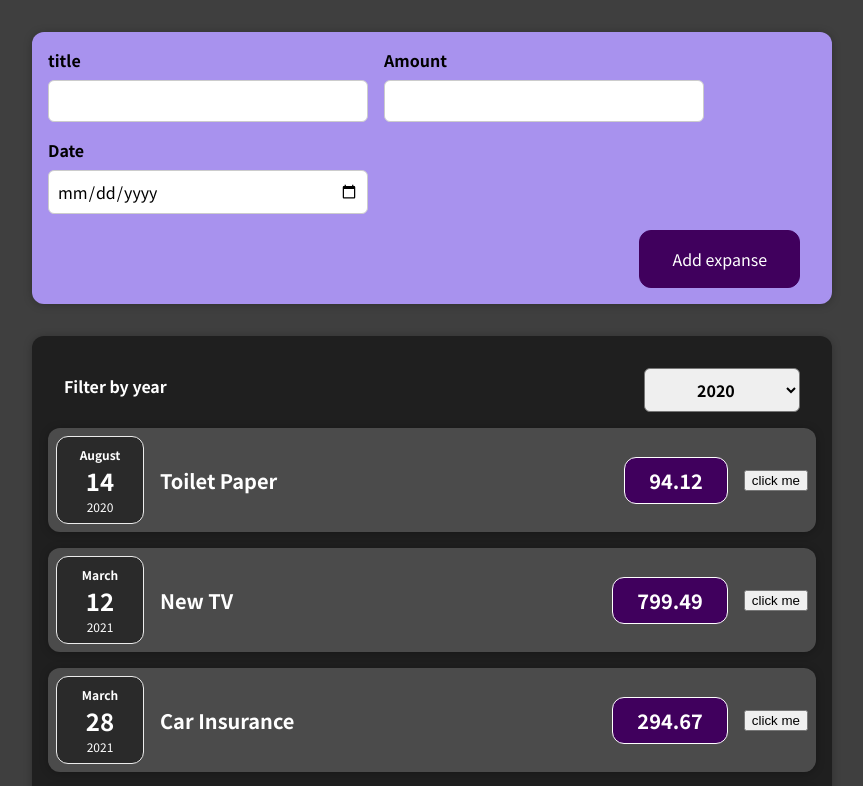
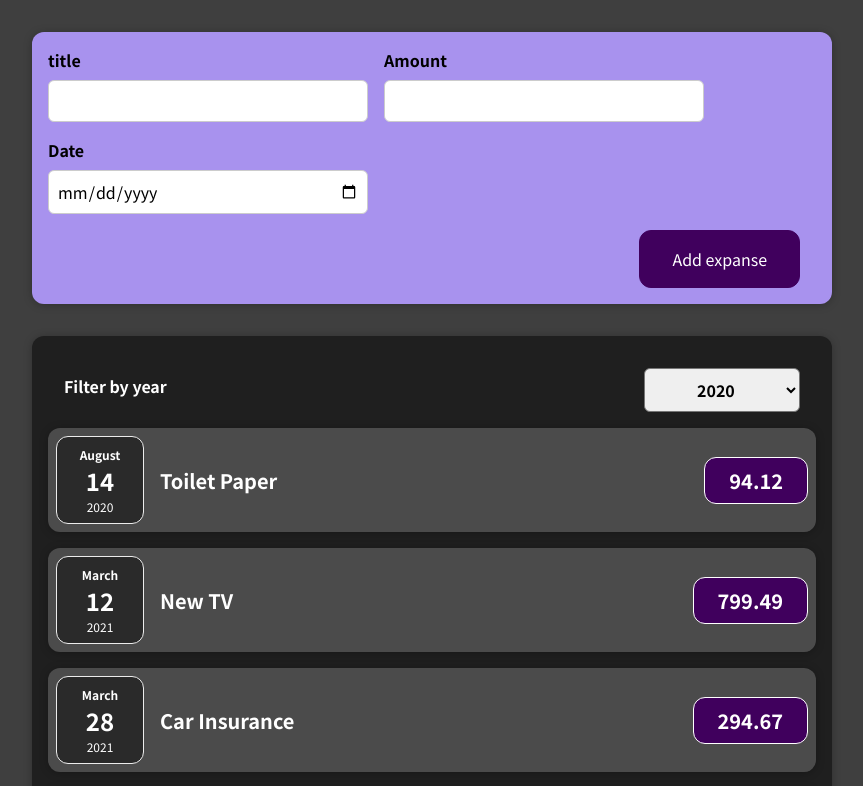
Before and after one commit to dibaaamir/React-project-1, a React (Create React App) app: page / in a window 1280 px wide. Shown: the top 786 px of the page, without its empty margins (208-1071 px from the left). Built offline with nearby package versions, Linux system fonts and the light colour scheme.

Commit message:
[RENDER] list

```diff
--- a/src/App.js
+++ b/src/App.js
@@ -1,8 +1,7 @@
 import ExpenseItemList from './components/ExpenseItemList/ExpenseItemList';
 import NewExpense from './components/NewExpense/NewExpense';
-
-function App() {
-  const expenses = [
+import { useState } from 'react';
+const DUMMY_EXPENSES = [
   {
     id: 'e1',
     title: 'Toilet Paper',
@@ -23,14 +22,17 @@ function App() {
     date: new Date(2021, 5, 12),
   },
 ];
+function App() {
+  const [expenses, setExpenses] = useState(DUMMY_EXPENSES);
+
   const addNewExpenseHandler = (expense) => {
-    console.log('in App.js');
-    console.log(expense);
+    setExpenses([expense, ...expenses]);
+    console.log(expenses);
   };
   return (
     <div>
       <NewExpense addNewExpence={addNewExpenseHandler} />
-      <ExpenseItemList expenses={expenses} />
+      <ExpenseItemList items={expenses} />
     </div>
   );
 }
--- a/src/components/ExpenseItem/ExpenseItem.js
+++ b/src/components/ExpenseItem/ExpenseItem.js
@@ -1,23 +1,15 @@
-import "./ExpenseItem.css";
-import "./components/ExpenseDate/ExpenseDate";
-import ExpenseDate from "./components/ExpenseDate/ExpenseDate";
-import Card from "../card/Card";
-import { useState } from "react";
+import './ExpenseItem.css';
+import './components/ExpenseDate/ExpenseDate';
+import ExpenseDate from './components/ExpenseDate/ExpenseDate';
+import Card from '../card/Card';
 
 function ExpenseItem(props) {
-  const [Title, setTitle] = useState(props.title);
-
-  const clickHandler = () => {
-    setTitle("changed");
-  };
-
   return (
     <Card className="expense-item">
       <ExpenseDate date={props.date} />
       <div className="expense-item__description">
-        <h2>{Title}</h2>
+        <h2>{props.title}</h2>
         <div className="expense-item__price">{props.amount}</div>
-        <button onClick={clickHandler}>click me</button>
       </div>
     </Card>
   );
--- a/src/components/ExpenseItemList/ExpenseItemList.js
+++ b/src/components/ExpenseItemList/ExpenseItemList.js
@@ -4,9 +4,6 @@ import Card from '../card/Card';
 import ExpenseFilter from '../ExpenseFilter/ExpenseFilter';
 import { useState } from 'react';
 function ExpenseItemList(props) {
-  const listItems = props.expenses.map((el) => (
-    <ExpenseItem title={el.title} amount={el.amount} date={el.date} />
-  ));
   const [filteredYear, setFilteredYear] = useState('2020');
   const getSelectedYearHandler = (year) => {
     setFilteredYear(year);
@@ -18,9 +15,15 @@ function ExpenseItemList(props) {
           select={filteredYear}
           getSelectedYear={getSelectedYearHandler}
         />
-        {listItems}
+        {props.items.map((el) => (
+          <ExpenseItem
+            key={el.id}
+            title={el.title}
+            amount={el.amount}
+            date={el.date}
+          />
+        ))}
       </Card>
-      ;
     </div>
   );
 }
--- a/src/components/NewExpense/NewExpense.js
+++ b/src/components/NewExpense/NewExpense.js
@@ -4,8 +4,8 @@ import ExpenseForm from './components/ExpenseForm/ExpenseForm';
 const NewExpense = (props) => {
   const onSaveNewExpenseHandler = (expense) => {
     const expenses = {
+      id: Math.random().toString(),
       ...expense,
-      id: Math.random().toString(),
     };
     props.addNewExpence(expenses);
   };
--- a/src/components/NewExpense/components/ExpenseForm/ExpenseForm.js
+++ b/src/components/NewExpense/components/ExpenseForm/ExpenseForm.js
@@ -20,7 +20,7 @@ const ExpenseForm = (props) => {
     event.preventDefault();
     const expenseData = {
       title: enteredTitle,
-      amount: enteredAmount,
+      amount: parseInt(enteredAmount),
       date: new Date(enteredDate),
     };
 
```
Lines whose indentation alone changed are shown as unchanged.
